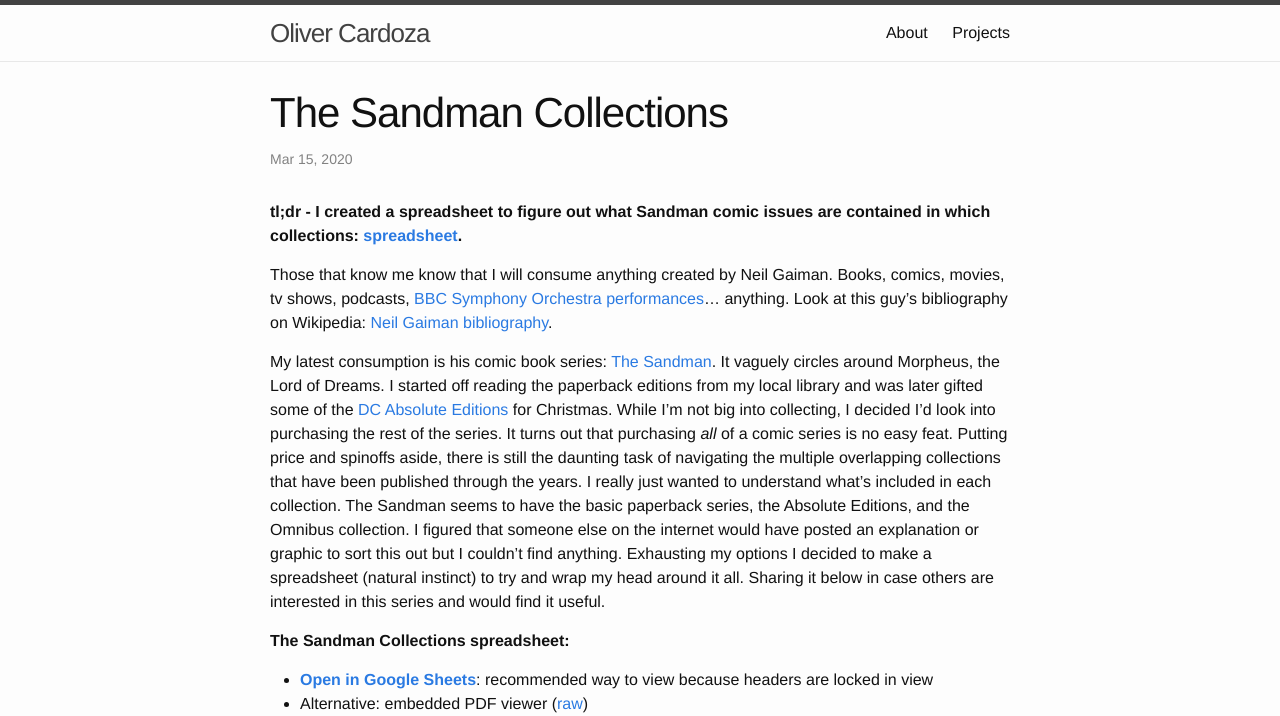
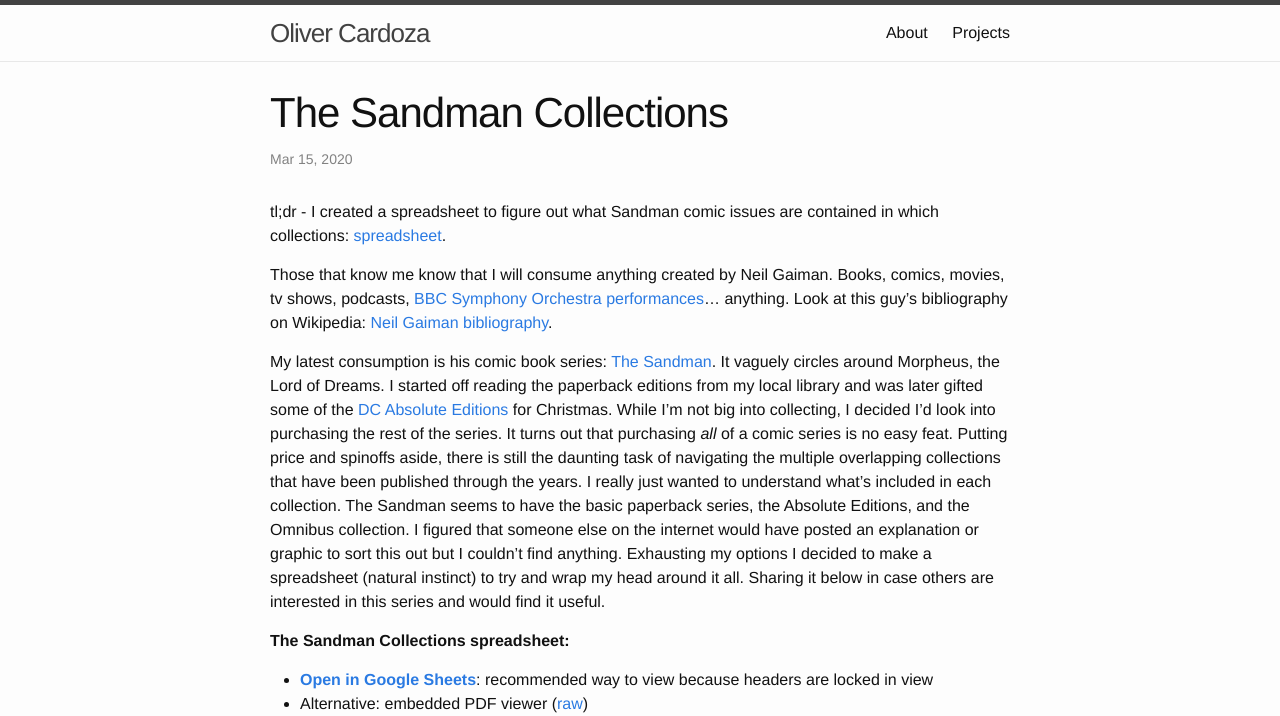
Before and after one commit to OliverCardoza/OliverCardoza.github.io, a Jekyll site: the page built from _posts/2020-03-15-the-sandman-collections.markdown, in a window 1280 px wide. Shown: the top 716 px of the page. Built offline with Jekyll 4.4.1, drawn with Linux system fonts in a browser that asks for light colours; grey boxes are pictures that could not be loaded.

Commit message:
Remove bolding on tl;dr because it doesnt look great on homepage.

```diff
--- a/_posts/2020-02-15-libraries-and-goodreads.markdown
+++ b/_posts/2020-02-15-libraries-and-goodreads.markdown
@@ -4,7 +4,7 @@
 date: 2020-02-15 18:20:00
 ---
 
-**tl;dr - I made a site to find books at the [Waterloo Public Library](https://wpl.ca) that are on my [Goodreads](https://goodreads.com) reading list: [Goodreads WPL](https://olivercardoza.com/goodreads-wpl/).**
+tl;dr - I made a site to find books at the [Waterloo Public Library](https://wpl.ca) that are on my [Goodreads](https://goodreads.com) reading list: [Goodreads WPL](https://olivercardoza.com/goodreads-wpl/).
 
 Over the last few years I've gotten into the habit of visiting my local library. I've also collected a long list of books to read which I track on [Goodreads](https://www.goodreads.com/). One problem that started to bug me was finding books from my list that are available at the library. In this post I'll introduce a small project I built to connect my library with Goodreads.
 
--- a/_posts/2020-03-15-the-sandman-collections.markdown
+++ b/_posts/2020-03-15-the-sandman-collections.markdown
@@ -4,7 +4,7 @@
 date: 2020-03-15 13:34:00
 ---
 
-**tl;dr - I created a spreadsheet to figure out what Sandman comic issues are contained in which collections: [spreadsheet](https://docs.google.com/spreadsheets/d/1jQsMPcsaZpUMGlgUNVmkdZO-Bvc5IY9csFjmuX0-Ogc/view#gid=0).**
+tl;dr - I created a spreadsheet to figure out what Sandman comic issues are contained in which collections: [spreadsheet](https://docs.google.com/spreadsheets/d/1jQsMPcsaZpUMGlgUNVmkdZO-Bvc5IY9csFjmuX0-Ogc/view#gid=0).
 
 Those that know me know that I will consume anything created by Neil Gaiman. Books, comics, movies, tv shows, podcasts, [BBC Symphony Orchestra performances](https://www.bbc.co.uk/programmes/m000ck1c)... anything. Look at this guy's bibliography on Wikipedia: [Neil Gaiman bibliography](https://en.wikipedia.org/wiki/Neil_Gaiman_bibliography).
 
```
